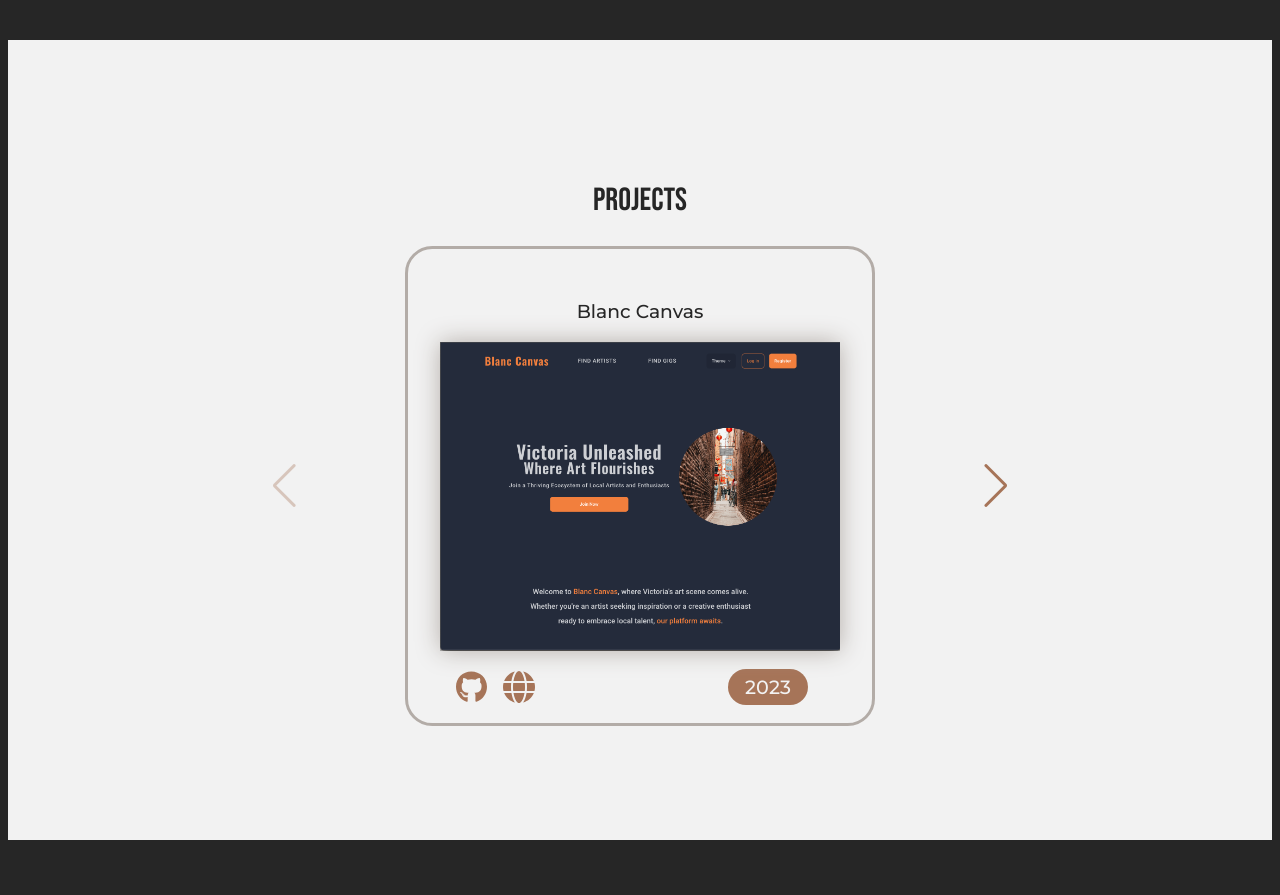
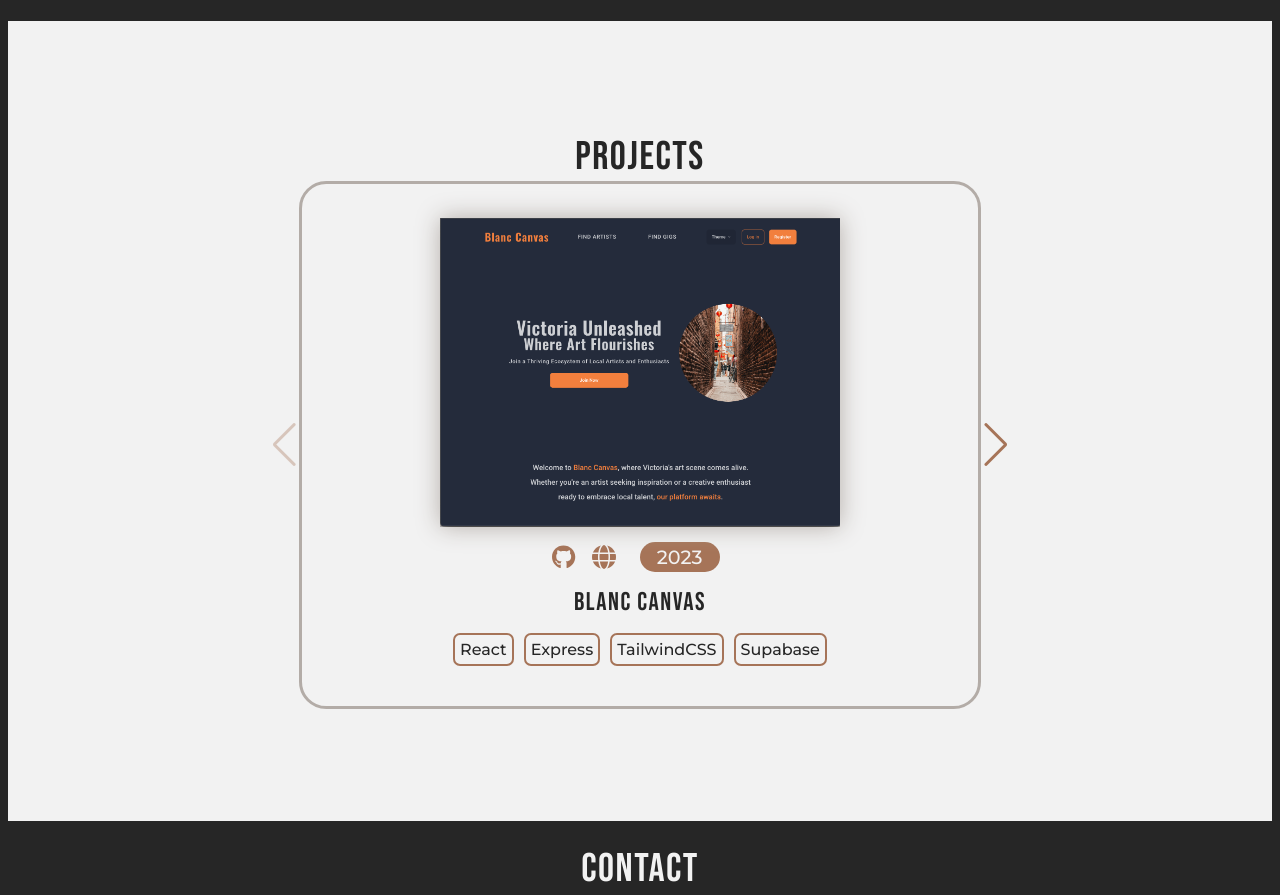
Before and after one commit to dodrin/portfolio, a React (Vite) app: page / in a window 1280 px wide. Shown: the part 1900-2795 px from the top of the page. Built offline with nearby package versions, Linux system fonts and the light colour scheme.

Commit message:
Edit style

```diff
--- a/src/components/ui/ProjectListItem.jsx
+++ b/src/components/ui/ProjectListItem.jsx
@@ -7,9 +7,8 @@ export default function ProjectsListItem(props) {
   const { projectItem } = props;
 
   return (
-    <article>
-      <h3>{projectItem.title}</h3>
-      <div className="project__container">
+    // <article>
+      <article>
         <img
           src={projectItem.img}
           alt={projectItem.title}
@@ -23,7 +22,7 @@ export default function ProjectsListItem(props) {
               target="_blank"
               rel="noopener noreferrer"
             >
-              <FontAwesomeIcon icon={faGithub} size="2xl" className="icon" />
+              <FontAwesomeIcon icon={faGithub} size="xl" className="icon" />
             </a>
 
             {projectItem.preview ? (
@@ -32,15 +31,19 @@ export default function ProjectsListItem(props) {
                 target="_blank"
                 rel="noopener noreferrer"
               >
-                <FontAwesomeIcon icon={faGlobe} size="2xl" className="icon" />
+                <FontAwesomeIcon icon={faGlobe} size="xl" className="icon" />
               </a>
             ) : (
               <div></div>
             )}
           </div>
-          <div className="project__year">{projectItem.year}</div>
+          <div className="project__links--year">{projectItem.year}</div>
         </div>
-      </div>
-    </article>
+        <h3>{projectItem.title}</h3>
+        <div className="project__tech">
+          {projectItem.stack.map((data) => <div className="project__tech--item">{data}</div>)}
+        </div>
+      </article>
+    // </article>
   );
 }
--- a/src/constants/projectData.js
+++ b/src/constants/projectData.js
@@ -12,7 +12,7 @@ const projectList = [
     id: 2,
     title: "PhotoLabs",
     year: 2023,
-    stack: ["React", "Webpack", "Express", "Node", "Postgress", "Socket.io"],
+    stack: ["React", "Express", "Node", "PostgresSQL"],
     img: "/assets/photolabs.png",
     github: "https://github.com/dodrin/photolabs",
   },
--- a/src/styles/Home.css
+++ b/src/styles/Home.css
@@ -1,14 +1,17 @@
+h1, h2, h3 {
+  font-family: 'Bebas Neue', sans-serif;
+  letter-spacing: 1.5px;
+}
+
 h1 {
-  /* font-family: 'Josefin Sans', sans-serif; */
-  font-family: 'Bebas Neue', sans-serif;
   font-size: 14rem;
   margin: 0;
   line-height: 0.9;
 }
 
 h2 {
-  font-size: 2rem;
-  font-family: 'Bebas Neue', sans-serif;
+  font-size: 2.5rem;
+  margin: 0;
 }
 
 .home {
--- a/src/styles/projects.css
+++ b/src/styles/projects.css
@@ -7,7 +7,7 @@
 
   .swiper {
     width: 90%;
-    height: 25rem;
+    height: 30rem;
 
     .swiper-slide {
       display: flex;
@@ -24,12 +24,16 @@
 /* Project list item: child of project list */
 .home__projects {
   article {
+    width: 90%;
     display: flex;
     flex-direction: column;
+    justify-content: space-evenly;
     align-items: center;
-    padding: 2rem;
+
+    padding: 1.5rem 1rem;
     border: solid 3px var(--contact-form);
     border-radius: 1.7rem;
+
 
     .screenshot {
       width: 13rem;
@@ -41,7 +45,7 @@
       align-items: center;
 
       .icons {
-        margin: 0.5rem;
+        /* margin: 0.5rem; */
         .icon {
           color: var(--btn-primary);
           margin: 0.5rem;
@@ -53,16 +57,40 @@
         }
       }
 
-      .project__year {
+      .project__links--year {
         color: var(--main-font);
         background-color: var(--btn-primary);
         font-size: 1.2rem;
         font-weight: 600;
         border-radius: 1.2rem;
-        padding: 0.4rem;
-        margin-right: 2rem;
+        padding: 0.2rem;
+        margin: 0 1rem;
         width: 5rem;
         text-align: center;
+      }
+    }
+
+    h3 {
+      margin: 0;
+      /* font-family: 'Bebas Neue', sans-serif; */
+      font-size: 1.6rem;
+      /* word-spacing: 10px;
+      letter-spacing: 1px; */
+    }
+
+    .project__tech {
+      color: var(--bg-color);
+      overflow: hidden;
+      display: flex;
+      flex-wrap: wrap;
+
+
+      .project__tech--item {
+        font-weight: 600;
+        border: 2px solid var(--btn-primary);
+        border-radius: 7px;
+        padding: 5px;
+        margin: 5px;
       }
     }
   }
@@ -72,20 +100,9 @@
   .home__projects {
     .swiper {
       width: 60%;
-      height: 30rem;
+      height: 33rem;
     }
 
-    /* article {
-      .project__container {
-        display: grid;
-        grid-template-columns: 1fr 1fr;
-
-        .project__left,
-        .project__right {
-          width: 50%;
-        }
-      }
-    } */
     article {
       /* width: 80%; */
       .screenshot {
```
